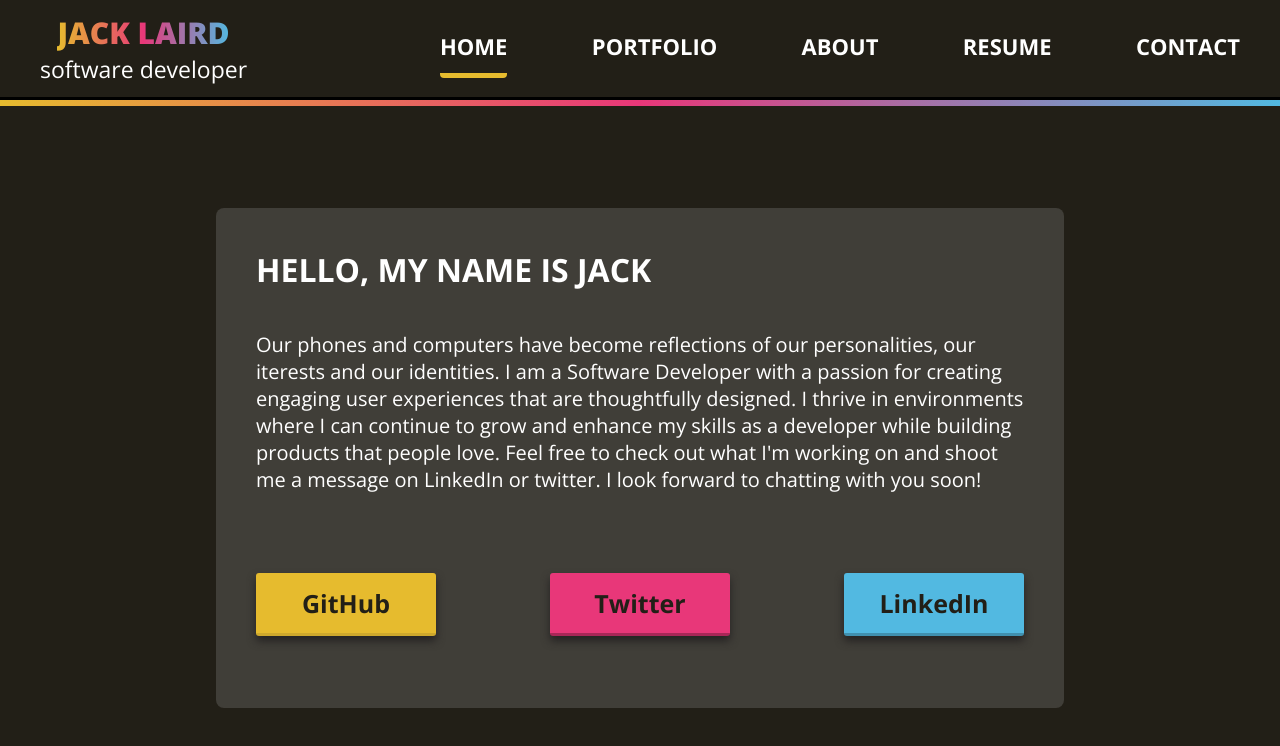
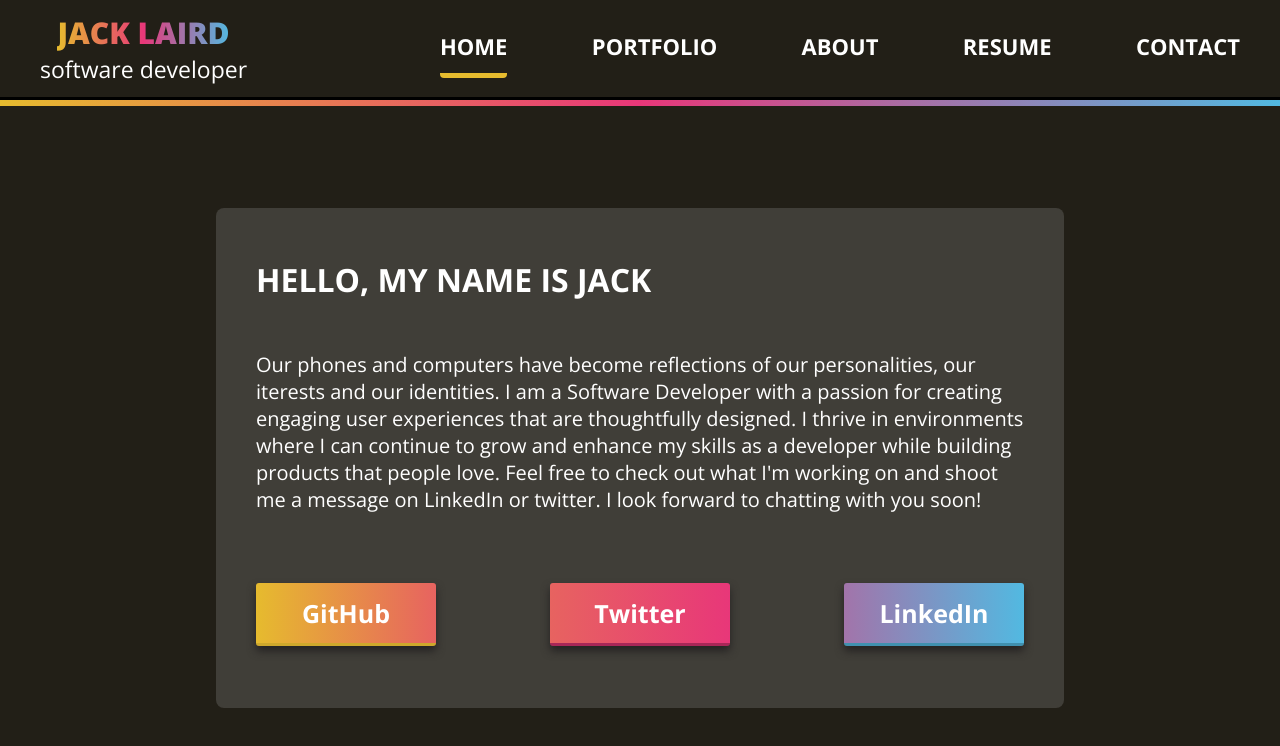
Before and after one commit to JackLaird0/personal-website, a React (Create React App) app: page / in a window 1280 px wide. Shown: the top 746 px of the page. Built offline with nearby package versions, Linux system fonts and the light colour scheme.

Commit message:
Add gradient to links

```diff
--- a/src/Containers/Home/Home.css
+++ b/src/Containers/Home/Home.css
@@ -20,7 +20,7 @@
 .introduction-title {
   color: #fff;
   font-family: 'Open Sans', sans-serif;
-  margin: 40px 0;
+  margin: 50px 0;
 }
 
 .introduction {
@@ -49,46 +49,34 @@ a {
   display: flex;
   justify-content: center;
   align-items: center;
-  color: #221f17;
+  color: #fff;
   font-family: 'Open Sans', sans-serif;
   font-weight: 600;
   font-size: 25px;
   border-radius: 3px;
   box-shadow: 0px 5px 8px rgb(36, 34, 34);
   transition: 0.5s;
-  margin: 40px 0;
+  margin: 30px 0;
 }
 
 .github:hover,
 .twitter:hover,
 .linkedin:hover {
   border-bottom: 3px solid #00000000;
-  box-shadow: 0px 2px 2px rgb(0, 0, 0);
+  box-shadow: 0px 2px 4px rgb(0, 0, 0);
 }
 
 .github {
-  background-color: #e6bb2e;
+  background: -webkit-linear-gradient(left, #e6bb2e,#e76360);
   border-bottom: 3px solid #cea82c;
 }
 
-.github:hover {
-  background-color: #cea82c;
-}
-
 .twitter {
-  background-color: #e83779;
+  background: -webkit-linear-gradient(left,#e76360, #e83779);
   border-bottom: 3px solid #a82757;
 }
 
-.twitter:hover {
-  background-color: #a82757;
-}
-
 .linkedin {
-  background-color: #52b9e1;
+  background: -webkit-linear-gradient(left,#a274aa, #52b9e1);
   border-bottom: 3px solid #4090af;
 }
-
-.linkedin:hover {
-  background-color: #4090af;
-}
```
